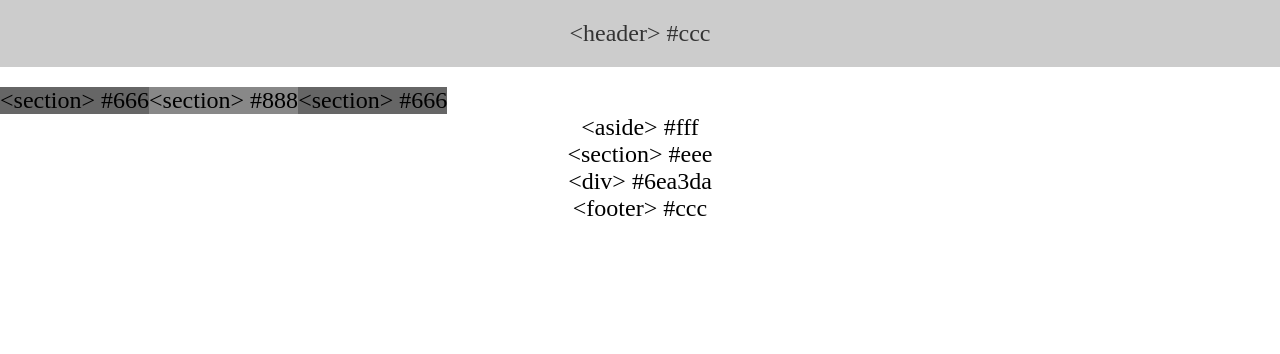
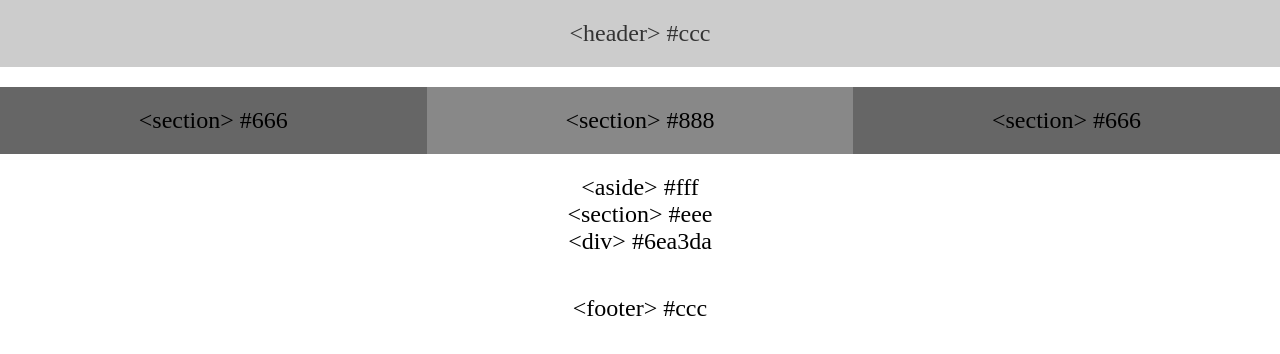
Before and after one commit to benzed3/float-practice, a plain HTML site: page index.html in a window 1280 px wide. Drawn offline with Linux system fonts and the light colour scheme.

Commit message:
added padding and margin-bottom to sections

```diff
--- a/style.css
+++ b/style.css
@@ -16,22 +16,26 @@
   }
 
   section {
-
+    padding: 20px 0 20px 0;
+    margin-bottom: 20px;
   }
 
   #left {
     float: left;
     background: #666;
+    width: 33.33%;
   }
 
   #middle {
     float: left;
     background: #888;
+    width: 33.33%;
   }
 
   #right {
     float: left;
     background: #666;
+    width: 33.33%;
   }
 
   #full {
```
